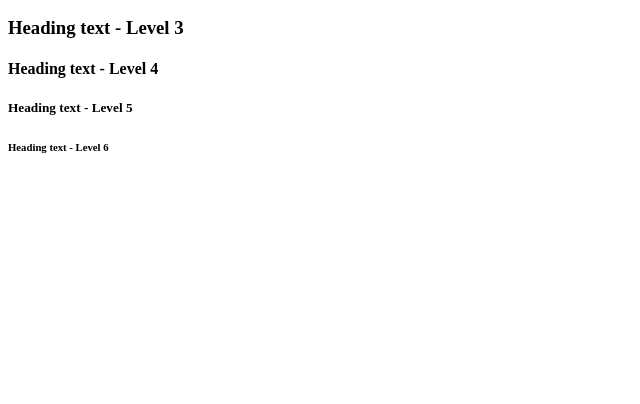
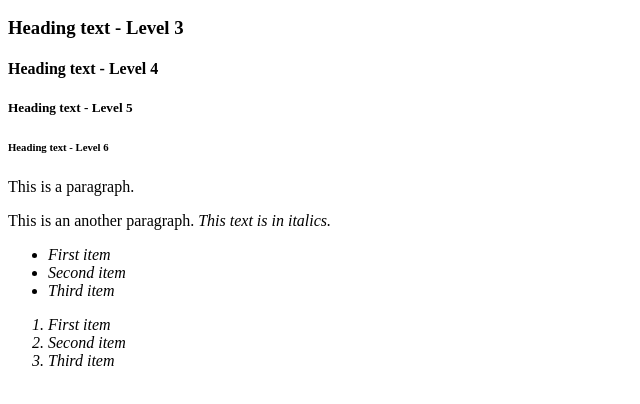
Before and after one commit to jitendravyas/allhtmltags, a plain HTML site: page index.html in a window 1280 px wide. Shown: the part 110-514 px from the top of the page, without its empty margins (0-640 px from the left). Drawn offline with Linux system fonts and the light colour scheme.

Commit message:
Update index.html

```diff
--- a/index.html
+++ b/index.html
@@ -13,5 +13,24 @@
 <h4>Heading text - Level 4</h4>
 <h5>Heading text - Level 5</h5>
 <h6>Heading text - Level 6</h6>
+
+<p>This is a paragraph.</p>
+
+<p>This is an another paragraph. <i>This text is in italics.<i></p>
+
+
+  <ul>
+  <li>First item</li>
+  <li>Second item</li>
+  <li>Third item</li>
+</ul>
+
+  <ol>
+  <li>First item</li>
+  <li>Second item</li>
+  <li>Third item</li>
+</ol>
+
   </body>
+
 </html>
```
